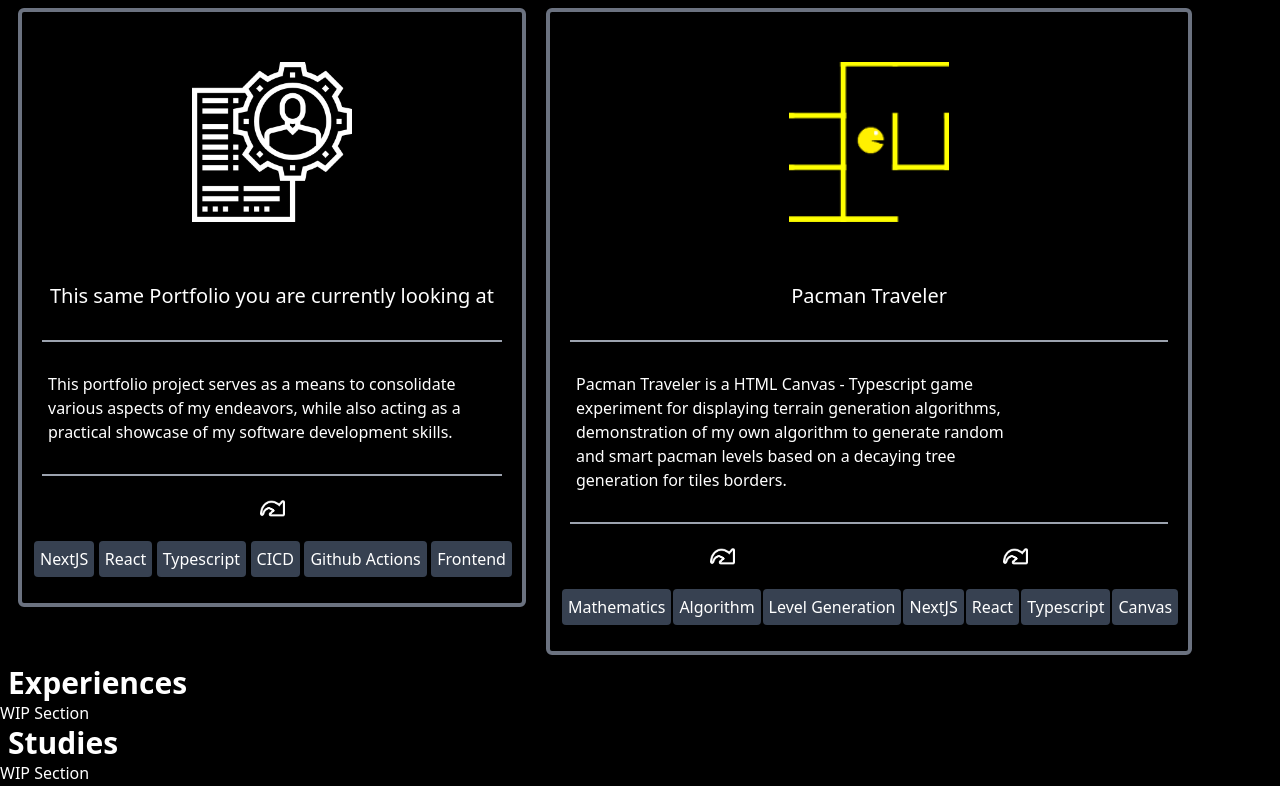
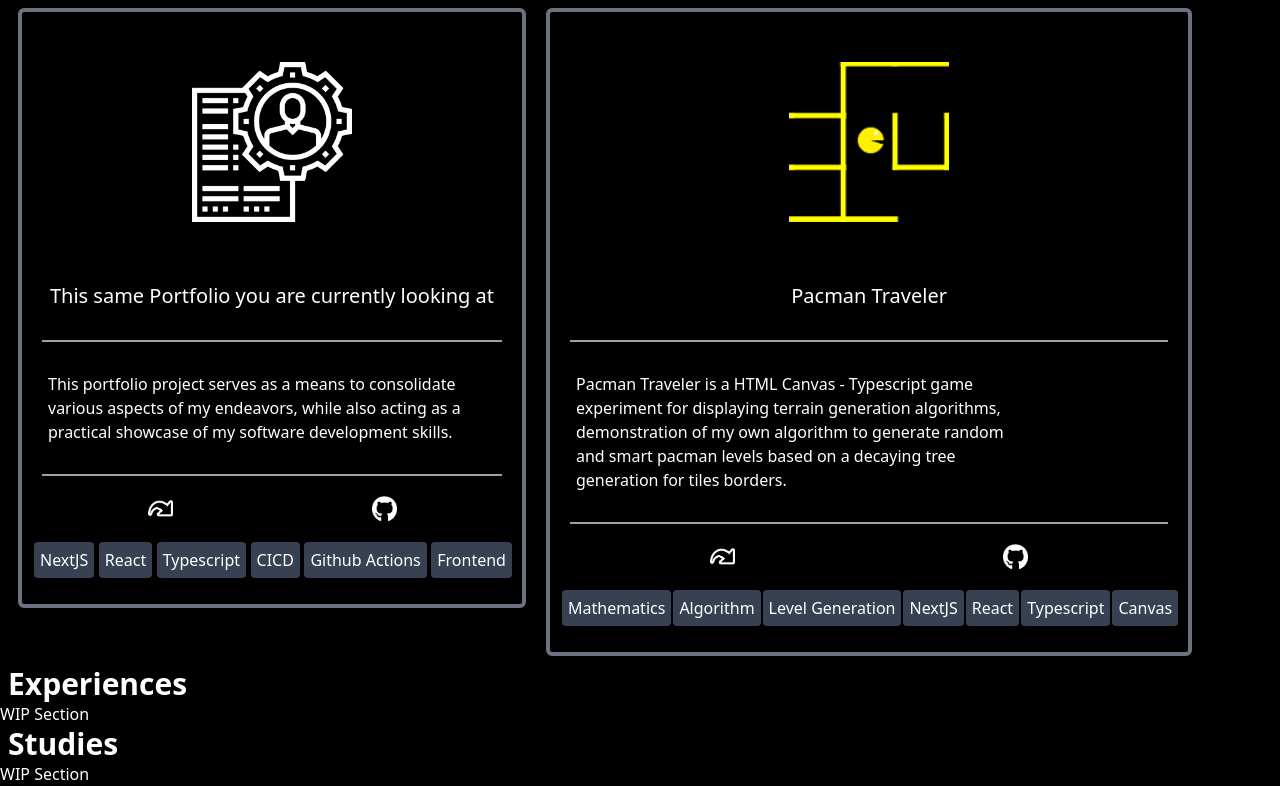
Before and after one commit to Deffohn/portfolio-website, a Next.js app in the folder frontend/: page / in a window 1280 px wide. Shown: the part 460-1246 px from the top of the page. Built offline with nearby package versions, Linux system fonts and the light colour scheme.

Commit message:
✨💄 new projectLinks data on portfolio: custom linkNames and images

```diff
--- a/frontend/components/Projects.tsx
+++ b/frontend/components/Projects.tsx
@@ -1,14 +1,20 @@
 "use client";
 import { getBaseUrl } from '@/utils/baseUrl';
 import Image from 'next/image';
+
+type ProjectLink = {
+  link: string,
+  linkName: string,
+  illustrationPath?: string,
+};
 
 type ProjectContentInput = {
   illustrationPath?: string,
   projectName: string,
   projectDescription?: string,
   projectTags?: string[],
-  projectLinks?: string[]
-}
+  projectLinks?: ProjectLink[],
+};
 
 const ProjectPicture: React.FC<{src: string, alt: string}> = (
   {src, alt}
@@ -74,15 +80,21 @@ const ProjectComponent: React.FC<{contentInput: ProjectContentInput}> = (
           <div className="flex flex-col mx-2.5 my-2.5 justify-between">
             <div className="flex mx-1.5 mb-2.5 flex-wrap items-start justify-center">
               {
-                contentInput.projectLinks.map((link: string, projectLinkIndex) => {
+                contentInput.projectLinks.map((link: ProjectLink, projectLinkIndex) => {
+
+                  let src: string = "projects/linkIllustrations/High-contrast-emblem-symbolic-link.png";
+                  if (link.illustrationPath != null) {
+                    src = "projects/linkIllustrations/"+link.illustrationPath;
+                  }
+
                   return (
-                    <a key={projectLinkIndex} href={link}
+                    <a key={projectLinkIndex} href={link.link}
                       className="mx-auto block"
-                      title={link}
+                      title={link.linkName}
                     >
                       <Image
-                        src={"High-contrast-emblem-symbolic-link.png"}
-                        alt={link}
+                        src={src}
+                        alt={link.linkName}
                         width={25}
                         height={25}
                       />
@@ -135,7 +147,15 @@ const Projects: React.FC = () => {
         "Frontend"
       ],
       projectLinks: [
-        "https://github.com/Deffohn/portfolio-website"
+        {
+          link: "https://maxime-parmentier.com",
+          linkName: "Project Website",
+        },
+        {
+          link: getBaseUrl(),
+          linkName: "Github Repository",
+          illustrationPath: "github.png"
+        },
       ]
     },
     {
@@ -152,8 +172,15 @@ const Projects: React.FC = () => {
         "Canvas",
       ],
       projectLinks: [
-        getBaseUrl()+"pacman-traveler",
-        "https://github.com/Deffohn/portfolio-website/blob/main/frontend/app/pacman-traveler",
+        {
+          link: getBaseUrl()+"pacman-traveler",
+          linkName: "Pacman Traveler Website",
+        },
+        {
+          link: "https://github.com/Deffohn/portfolio-website",
+          linkName: "Github Repository path",
+          illustrationPath: "github.png"
+        },
       ],
     },
   ];
```
Also changed, not shown: frontend/public/projects/linkIllustrations/High-contrast-emblem-symbolic-link.png (renamed from frontend/public/High-contrast-emblem-symbolic-link.png), frontend/public/projects/linkIllustrations/github.png (added).
